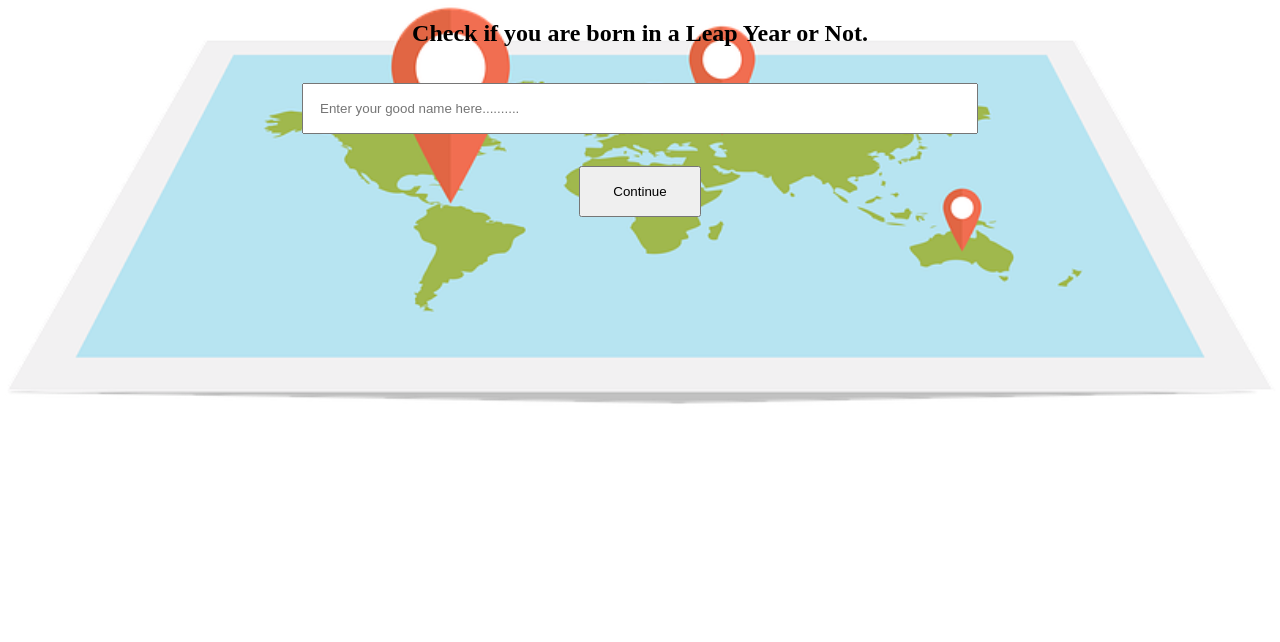
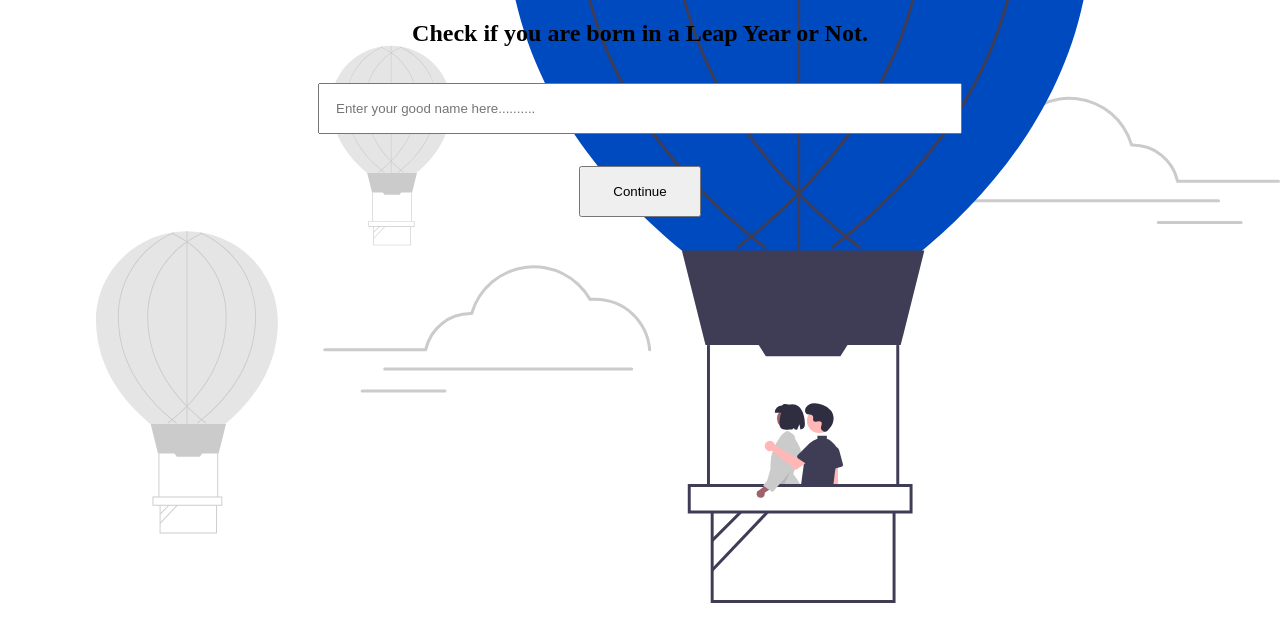
Before and after one commit to Raj-Thombare/areYouBornInLeapYear, a plain HTML site: page index.html in a window 1280 px wide. Drawn offline with Linux system fonts and the light colour scheme.

Commit message:
style: add image

```diff
--- a/style.css
+++ b/style.css
@@ -1,8 +1,9 @@
 body {
+    box-sizing: border-box;
     padding: 0px;
-    margin: 0px;
+    margin: 0px 2rem;
     text-align: center;
-    background-image: url(/images/map.webp);
+    background-image: url(/images/img-blue.svg);
     background-position: center;
     background-repeat: no-repeat;
     background-size: cover;
```
Also changed, not shown: images/img-blue.svg (added), images/map.webp (deleted).
